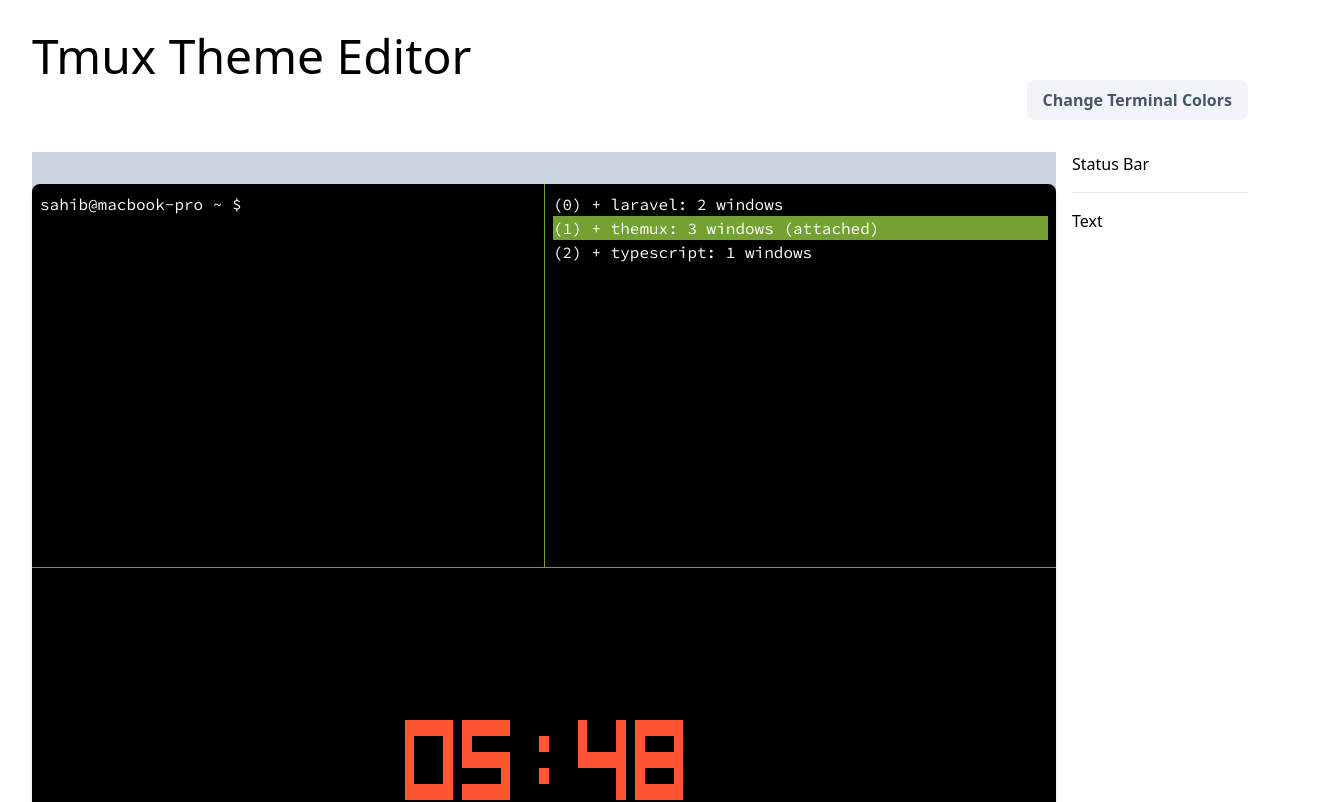
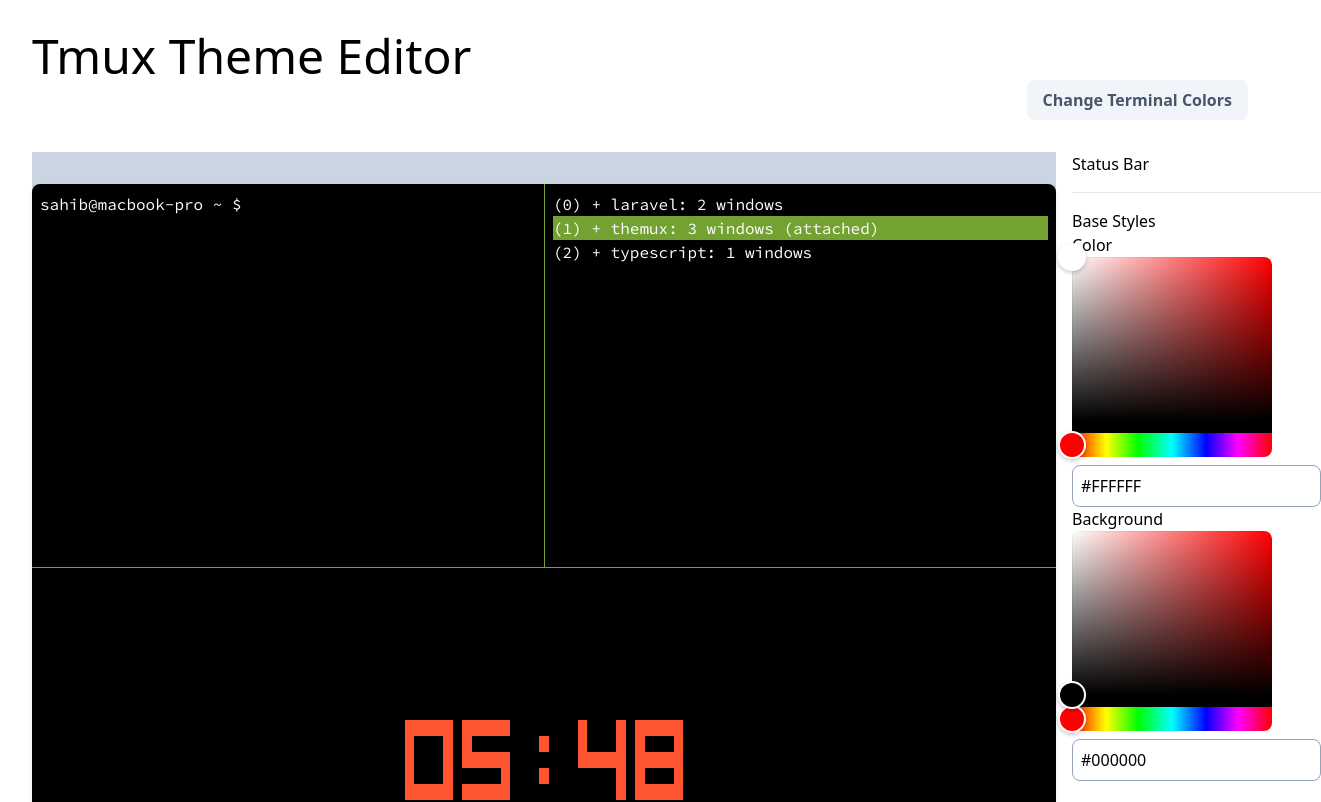
Before and after one commit to sahibalejandro/themux, a React (Vite) app: page / in a window 1280 px wide. Shown: the top 802 px of the page, 1321 px wide, since content can reach past the window. Built offline with nearby package versions, Linux system fonts and the light colour scheme.

Commit message:
[wip] Display elements and properties

```diff
--- a/src/components/App.tsx
+++ b/src/components/App.tsx
@@ -1,5 +1,5 @@
 import Terminal from "./Terminal";
-import PropertiesPanel from "./PropertiesPanel";
+import ElementsPanel from "./ElementsPanel";
 import TerminalColors from "./TerminalColors";
 
 export default function App() {
@@ -16,7 +16,7 @@ export default function App() {
           </div>
         </div>
         <div className="ml-4 w-[400px]">
-          <PropertiesPanel />
+          <ElementsPanel />
         </div>
       </div>
     </div>
--- /dev/null
+++ b/src/components/Element.tsx
@@ -0,0 +1,44 @@
+import { observer } from "mobx-react-lite";
+
+import Property from "./Property";
+import type { Element } from "../types";
+
+type PropsType = {
+  element: Element;
+  onPropertyChange: (
+    elementName: string,
+    propertyName: string,
+    value: string
+  ) => void;
+};
+
+export default observer(function (props: PropsType) {
+  const { element } = props;
+
+  function handlePropertyOnChange(propertyName: string, value: string) {
+    props.onPropertyChange(element.name, propertyName, value);
+  }
+
+  return (
+    <div className="mt-4 pt-4 border-t">
+      <div className="pr-2">{element.display}</div>
+
+      {element.properties.map((property) => (
+        <div key={`${element.name}.${property.name}`}>
+          <Property property={property} onChange={handlePropertyOnChange} />
+        </div>
+      ))}
+
+      {/*
+      <div className="ml-auto">
+        {element.uiControl === UIControls.ColorPicker && (
+          <ColorPicker color={element.value} onChange={props.onChange} />
+        )}
+        {element.uiControl === UIControls.ExtraText && (
+          <ExtraText text={element.value} onChange={props.onChange} />
+        )}
+      </div>
+      */}
+    </div>
+  );
+});
--- a/src/components/ElementProperty.tsx
+++ /dev/null
@@ -1,34 +0,0 @@
-import { observer } from "mobx-react-lite";
-
-import ExtraText from "./ExtraText";
-import { UIControls } from "../types";
-import ColorPicker from "./ColorPicker";
-import type { Property } from "../types";
-
-type PropsType = {
-  property: Property;
-  onChange: (value: string) => void;
-};
-
-function ElementProperty(props: PropsType) {
-  const { property } = props;
-
-  return (
-    <div className="flex mt-4 pt-4 border-t">
-      <div className="pr-2">
-        {property.display}
-        <div className="text-slate-400 text-sm">{property.description}</div>
-      </div>
-      <div className="ml-auto">
-        {property.uiControl === UIControls.ColorPicker && (
-          <ColorPicker color={property.value} onChange={props.onChange} />
-        )}
-        {property.uiControl === UIControls.ExtraText && (
-          <ExtraText text={property.value} onChange={props.onChange} />
-        )}
-      </div>
-    </div>
-  );
-}
-
-export default observer(ElementProperty);
--- /dev/null
+++ b/src/components/ElementsPanel.tsx
@@ -0,0 +1,34 @@
+import { observer } from "mobx-react-lite";
+
+import store from "../store";
+import Element from "./Element";
+
+function ElementsPanel() {
+  function handlePropertyChange(
+    elementName: string,
+    propertyName: string,
+    value: string
+  ) {
+    store.setPropertyValue(
+      store.currentTerminalComponentName,
+      elementName,
+      propertyName,
+      value
+    );
+  }
+
+  return (
+    <div>
+      {store.getCurrentTerminalComponent().display}
+      {store.getCurrentTerminalComponentElements().map((element, idx) => (
+        <Element
+          key={`element-${idx}`}
+          element={element}
+          onPropertyChange={handlePropertyChange}
+        />
+      ))}
+    </div>
+  );
+}
+
+export default observer(ElementsPanel);
--- a/src/components/PropertiesPanel.tsx
+++ /dev/null
@@ -1,31 +0,0 @@
-import { observer } from "mobx-react-lite";
-
-import store from "../store";
-import ElementProperty from "./ElementProperty";
-
-function PropertiesPanel() {
-  function makePropertyChangeHandler(propertyName: string) {
-    return (value: string) => {
-      store.setPropertyValue(
-        store.currentTerminalComponentName,
-        propertyName,
-        value
-      );
-    };
-  }
-
-  return (
-    <div>
-      {store.getCurrentTerminalComponent().display}
-      {store.getCurrentTerminalComponentElements().map((property, idx) => (
-        <ElementProperty
-          key={`element-${idx}`}
-          property={property}
-          onChange={makePropertyChangeHandler(property.name)}
-        />
-      ))}
-    </div>
-  );
-}
-
-export default observer(PropertiesPanel);
--- /dev/null
+++ b/src/components/Property.tsx
@@ -0,0 +1,43 @@
+import { observer } from "mobx-react-lite";
+
+import ExtraText from "./ExtraText";
+import { UIControls } from "../types";
+import ColorPicker from "./ColorPicker";
+import type { Property } from "../types";
+
+type Props = {
+  property: Property;
+  onChange: (property: string, value: string) => void;
+};
+
+export default observer(function (props: Props) {
+  let uiComponent;
+  const { property } = props;
+
+  function makeOnChangeHandler(propertyName: string) {
+    return (value: string) => {
+      props.onChange(propertyName, value);
+    };
+  }
+
+  if (property.uiControl === UIControls.ColorPicker) {
+    uiComponent = (
+      <ColorPicker
+        color={property.value}
+        onChange={makeOnChangeHandler(property.name)}
+      />
+    );
+  }
+
+  return (
+    <div>
+      {property.display}
+
+      {uiComponent || (
+        <div>
+          UI Control <strong>{property.uiControl}</strong> not supported.
+        </div>
+      )}
+    </div>
+  );
+});
--- a/src/store.ts
+++ b/src/store.ts
@@ -13,7 +13,7 @@ class Store {
       setPropertyValue: action,
       terminalComponents: observable,
       setCurrentTerminalComponent: action,
-      currentTerminalComponentName: observable, // TODO: Check if this needs to be observable, probably not.
+      currentTerminalComponentName: observable,
     });
   }
 
--- a/src/terminalComponents.ts
+++ b/src/terminalComponents.ts
@@ -48,7 +48,7 @@ const terminalComponents: TerminalComponents = {
     elements: [
       {
         name: "text",
-        display: "Text",
+        display: "Base Styles",
         properties: [
           color({ value: "#ffffff" }),
           backgroundColor({ value: "#000000" }),
@@ -62,7 +62,7 @@ const terminalComponents: TerminalComponents = {
     elements: [
       {
         name: "text",
-        display: "Text",
+        display: "Base Styles",
         properties: [
           color({ value: "#ffffff" }),
           backgroundColor({ value: "#000000" }),
```
